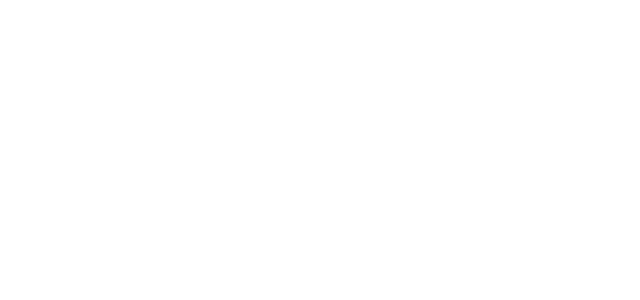
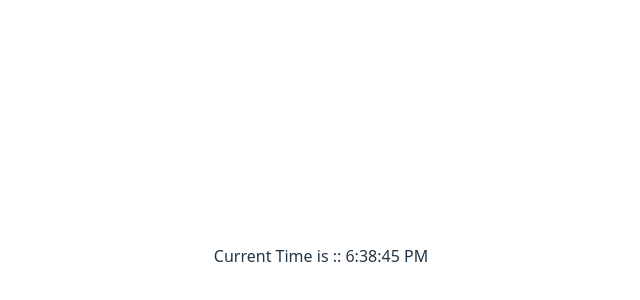
Before and after one commit to Dutta-SD/WebDevPractice, a React (Vite) app in the folder React/reactPractice/: page /clock in a window 1280 px wide. Before the commit this address had no page. Shown: the part 144-444 px from the top of the page, without its empty margins (319-959 px from the left). Built offline with nearby package versions, Linux system fonts and the light colour scheme.

Commit message:
First use of useEffect

```diff
--- a/React/reactPractice/src/App.tsx
+++ b/React/reactPractice/src/App.tsx
@@ -1,13 +1,15 @@
 import { Route, Routes } from 'react-router'
 import './App.css'
 import About from './components/about/About'
-import Party from './components/about/Party'
+import Party from './components/party/Party'
+import Clock from './components/clock/Clock'
 
 function App() {
   return (
     <Routes>
       <Route path='/about' element={<About person={"farmer"} />} />
       <Route path='/party' element={<Party />} />
+      <Route path='/clock' element={<Clock/>} />
     </Routes>
 
   )
--- /dev/null
+++ b/React/reactPractice/src/components/clock/Clock.tsx
@@ -0,0 +1,20 @@
+import { useEffect, useState } from "react";
+
+const Clock = () => {
+  const [currentTime, setCurrentTime] = useState(
+    new Date().toLocaleTimeString()
+  );
+
+  useEffect(() => {
+    const timer = setInterval(() => {
+      setCurrentTime(new Date().toLocaleTimeString());
+    }, 1000);
+
+    return () => {
+      clearInterval(timer);
+    };
+  }, []);
+  return <div>Current Time is :: {currentTime}</div>;
+};
+
+export default Clock;
```
Also changed, not shown: React/reactPractice/src/components/party/Party.tsx (renamed from React/reactPractice/src/components/about/Party.tsx).
